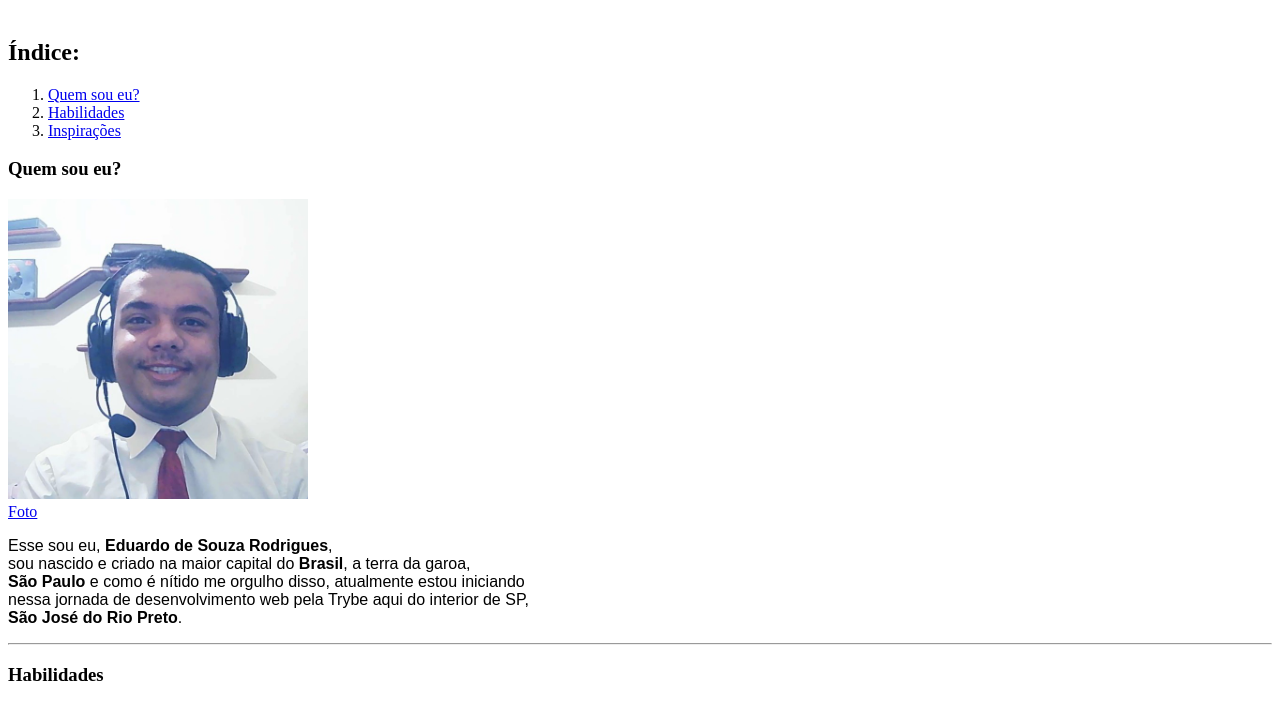
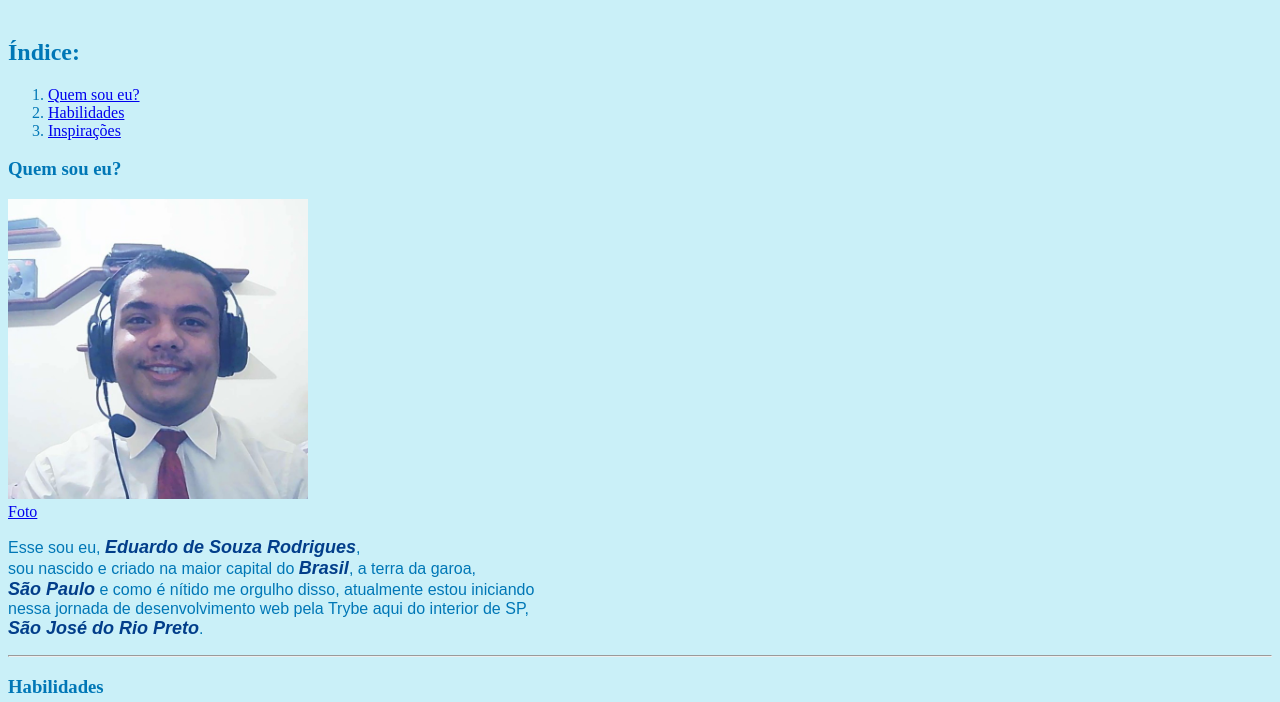
Before and after one commit to DesouzaEdu/DesouzaEdu.github.io, a plain HTML site: page index.html in a window 1280 px wide. Shown: the part 79-781 px from the top of the page. Drawn offline with Linux system fonts and the light colour scheme; a web font is replaced by a local one.

Commit message:
Requisito 2 e 3

```diff
--- a/index.html
+++ b/index.html
@@ -12,8 +12,17 @@
             #meu-nome{
                 font-family: "Zen Antique Soft", "arial";
             }
+            .destaque{
+                color: #023E8A;
+                font-size: 18px;
+                font-style: italic;
+            }
             #descricao{
                 font-family: "Zen Kaku Gothic Antique","arial";
+            }
+            body{
+                background-color: #CAF0F8;
+                color: #0077B6;
             }
 
         </style>
@@ -21,28 +30,28 @@
     <body>
         <h1>Meu Portfólio Web</h1>
         <br>
-        <h2>Índice:</h2>
+        <h2 >Índice:</h2>
         <ol>
             <li><a href="#descricao">Quem sou eu?</a></li>
             <li><a href="#habilidades">Habilidades</a></li>
             <li><a href="#inspiracao">Inspirações</a></li>
         </ol>
-        <h3>Quem sou eu?</h3>
+        <h3 >Quem sou eu?</h3>
         <img src="images/perfil.jpeg" alt="Foto do Eduardo com um headset e sorrindo" width = 300px>
         <br>
         <a href="images/perfil.jpeg" target="_blank">Foto</a>
         <p id="descricao">
-            Esse sou eu, <strong id="meu-nome">Eduardo de Souza Rodrigues</strong>, <br>
-            sou nascido e criado na maior capital do <strong>Brasil</strong>, a terra da garoa, <br>
-            <strong>São Paulo</strong> e como é nítido me orgulho disso, atualmente estou iniciando <br>
+            Esse sou eu, <strong class="destaque" id="meu-nome">Eduardo de Souza Rodrigues</strong>, <br>
+            sou nascido e criado na maior capital do <strong class="destaque">Brasil</strong>, a terra da garoa, <br>
+            <strong class="destaque">São Paulo</strong> e como é nítido me orgulho disso, atualmente estou iniciando <br>
             nessa jornada de desenvolvimento web pela Trybe aqui do interior de SP, <br>
-            <strong>São José do Rio Preto</strong>.
+            <strong class="destaque">São José do Rio Preto</strong>.
         </p>
         <hr>
         <p id="habilidades">
             <h3>Habilidades</h3>
             <ul>
-                <li><strong>Técnico em informática</strong></li>
+                <li><strong class="destaque">Técnico em informática</strong></li>
                 <li>Curso de oratória</li>
                 <li>Proatividade</li>
                 <li>Facilidade de aprendizado</li>
```
